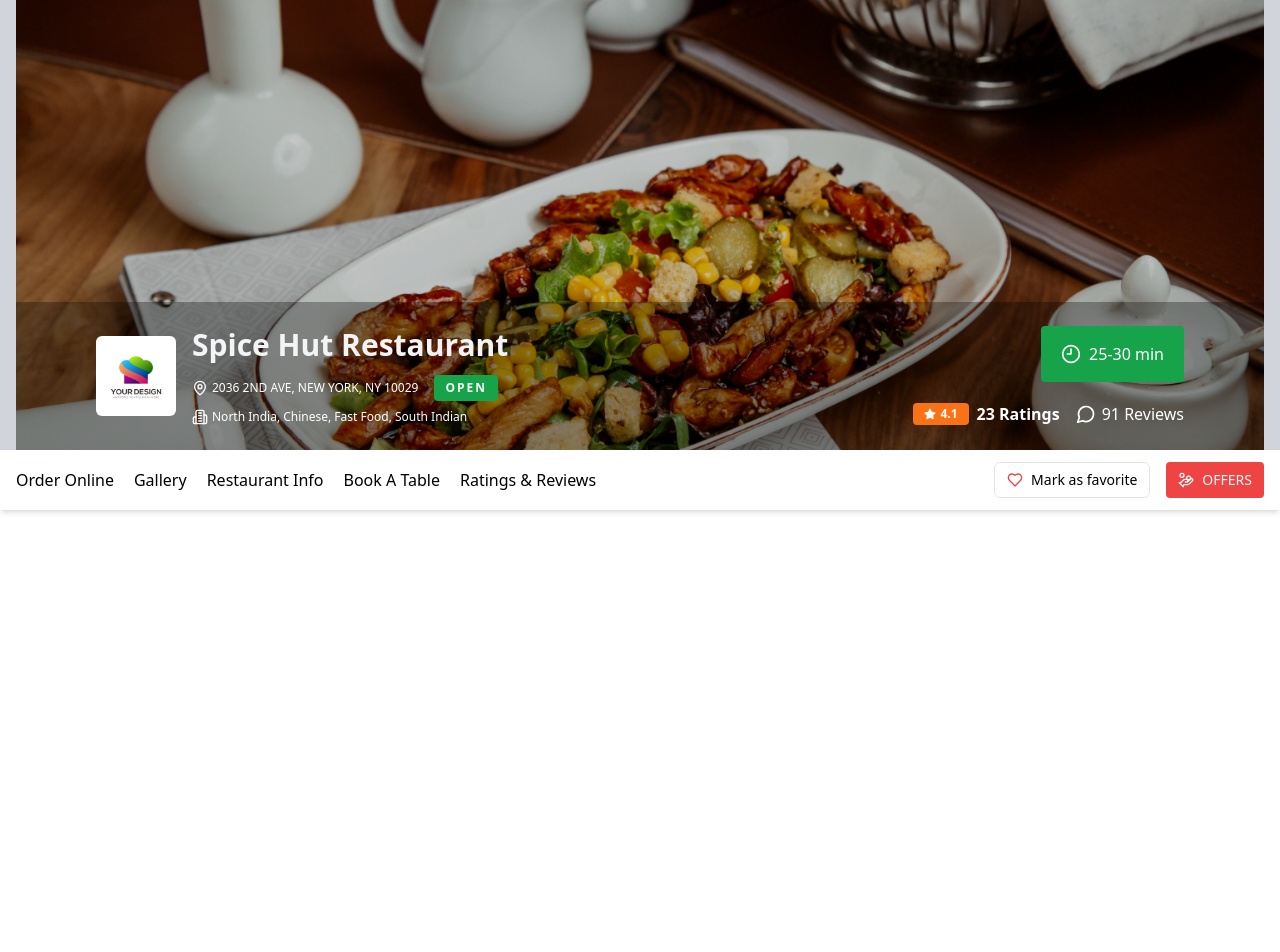
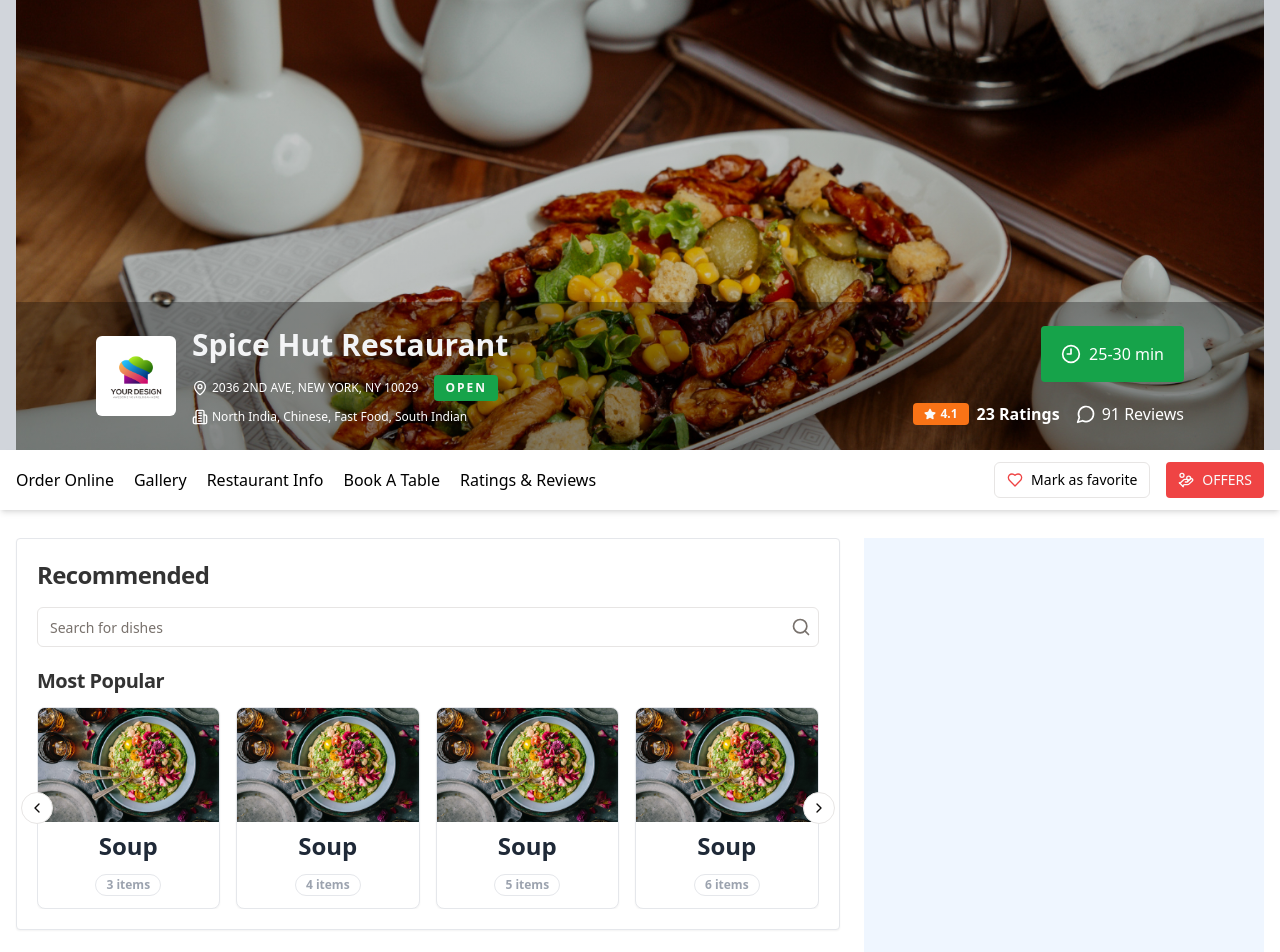
Before and after one commit to omor777/food-delivery-app, a Next.js app: page /restaurant/1 in a window 1280 px wide. Shown: the top 952 px of the page. Before the commit the page ends 800 px from the top, so only its background shows below. Built offline with nearby package versions, Linux system fonts and the light colour scheme.

Commit message:
restaurant mani recommendation section design complete

```diff
--- a/src/app/globals.css
+++ b/src/app/globals.css
@@ -62,3 +62,12 @@
     --chart-5: 340 75% 55%;
   }
 }
+@layer components {
+  .clb {
+    @apply -left-4 hidden sm:flex hover:bg-primary hover:text-white;
+  }
+
+  .crb {
+    @apply -right-4 hidden sm:flex hover:text-white hover:bg-primary;
+  }
+}
--- a/src/app/restaurant/[id]/page.tsx
+++ b/src/app/restaurant/[id]/page.tsx
@@ -5,6 +5,7 @@ import { Badge } from "@/components/ui/badge";
 import { FaStar } from "react-icons/fa";
 import { Button } from "@/components/ui/button";
 import RestaurantBottomNav from "../components/RestuarantBottomNav";
+import RestaurantMainContent from "../components/RestaurantMainContent";
 
 const Restaurant = () => {
   return (
@@ -87,6 +88,7 @@ const Restaurant = () => {
           </div>
         </div>
         <RestaurantBottomNav />
+        <RestaurantMainContent />
       </div>
     </div>
   );
--- /dev/null
+++ b/src/app/restaurant/components/RecomendedSection.tsx
@@ -0,0 +1,125 @@
+"use client";
+import SectionHeading from "@/components/section-heading/SectionHeading";
+import { Badge } from "@/components/ui/badge";
+import { Button } from "@/components/ui/button";
+import { Card, CardContent, CardHeader } from "@/components/ui/card";
+import {
+  Carousel,
+  CarouselContent,
+  CarouselItem,
+  CarouselNext,
+  CarouselPrevious,
+} from "@/components/ui/carousel";
+import { Input } from "@/components/ui/input";
+import Autoplay from "embla-carousel-autoplay";
+import { Plus, Search } from "lucide-react";
+import Image from "next/image";
+import { useRef } from "react";
+
+const dishes = [
+  {
+    id: 1,
+    name: "Soups",
+    items: 2,
+  },
+  {
+    id: 2,
+    name: "Salads",
+    items: 3,
+  },
+  {
+    id: 3,
+    name: "Pasta",
+    items: 1,
+  },
+  {
+    id: 4,
+    name: "Burgers",
+    items: 4,
+  },
+  {
+    id: 5,
+    name: "Pizzas",
+    items: 5,
+  },
+  {
+    id: 6,
+    name: "Deserts",
+    items: 1,
+  },
+  {
+    id: 7,
+    name: "Desserts",
+    items: 2,
+  },
+];
+
+const RecommendedSection = () => {
+  const plugin = useRef(Autoplay({ delay: 3000, stopOnInteraction: true }));
+  return (
+    <div>
+      <Card className="rounded">
+        <CardContent className="p-5">
+          <SectionHeading className="text-2xl  pb-4">
+            Recommended
+          </SectionHeading>
+          <form>
+            <div className="relative">
+              <span className="absolute top-2.5 right-2 cursor-pointer text-muted-foreground">
+                <Search className="size-5" />
+              </span>
+              <Input type="text" placeholder="Search for dishes" className="" />
+            </div>
+          </form>
+
+          <div className="mt-5">
+            <SectionHeading className="text-xl pb-3">
+              Most Popular
+            </SectionHeading>
+            <Carousel
+              opts={{
+                align: "start",
+                loop: true,
+              }}
+              plugins={[plugin.current]}
+              onMouseEnter={plugin.current.stop}
+              onMouseLeave={plugin.current.reset}
+            >
+              <CarouselContent>
+                {[1, 2, 3, 4, 5, 6, 7, 8].map((i) => (
+                  <CarouselItem key={i} className="sm:basis-1/3 lg:basis-1/4">
+                    <Card className="overflow-hidden">
+                      <CardHeader className="p-0">
+                        <Image
+                          className="object-cover "
+                          src="/dish1.png"
+                          alt="dish image"
+                          width={200}
+                          height={100}
+                        />
+                      </CardHeader>
+                      <CardContent className="p-3 pt-2 items-center flex flex-col gap-3">
+                        <h3 className="text-2xl font-bold text-primary-text ">
+                          Soup
+                        </h3>
+                        <Badge variant="outline">
+                          <span className="text-xs text-gray-400">
+                            {i + 1} items
+                          </span>
+                        </Badge>
+                      </CardContent>
+                    </Card>
+                  </CarouselItem>
+                ))}
+              </CarouselContent>
+              <CarouselPrevious className="-left-4 hidden sm:flex hover:bg-primary hover:text-white" />
+              <CarouselNext className="-right-4 hidden sm:flex hover:text-white hover:bg-primary" />
+            </Carousel>
+          </div>
+        </CardContent>
+      </Card>
+    </div>
+  );
+};
+
+export default RecommendedSection;
--- /dev/null
+++ b/src/app/restaurant/components/RestaurantMainContent.tsx
@@ -0,0 +1,14 @@
+import RecommendedSection from "./RecomendedSection";
+
+const RestaurantMainContent = () => {
+  return (
+    <div className="grid grid-cols-12 container gap-6 mt-7">
+      <div className="col-span-8">
+        <RecommendedSection />
+      </div>
+      <div className="h-screen bg-blue-50 col-span-4"></div>
+    </div>
+  );
+};
+
+export default RestaurantMainContent;
--- a/src/components/section-heading/SectionHeading.tsx
+++ b/src/components/section-heading/SectionHeading.tsx
@@ -10,7 +10,7 @@ const SectionHeading = ({ children, className }: HeadingProps) => {
   return (
     <h2
       className={cn(
-        "scroll-m-20 pb-6 text-3xl font-semibold tracking-tight",
+        "scroll-m-20 pb-6 text-3xl font-semibold tracking-tight text-black/80",
         className
       )}
     >
```
